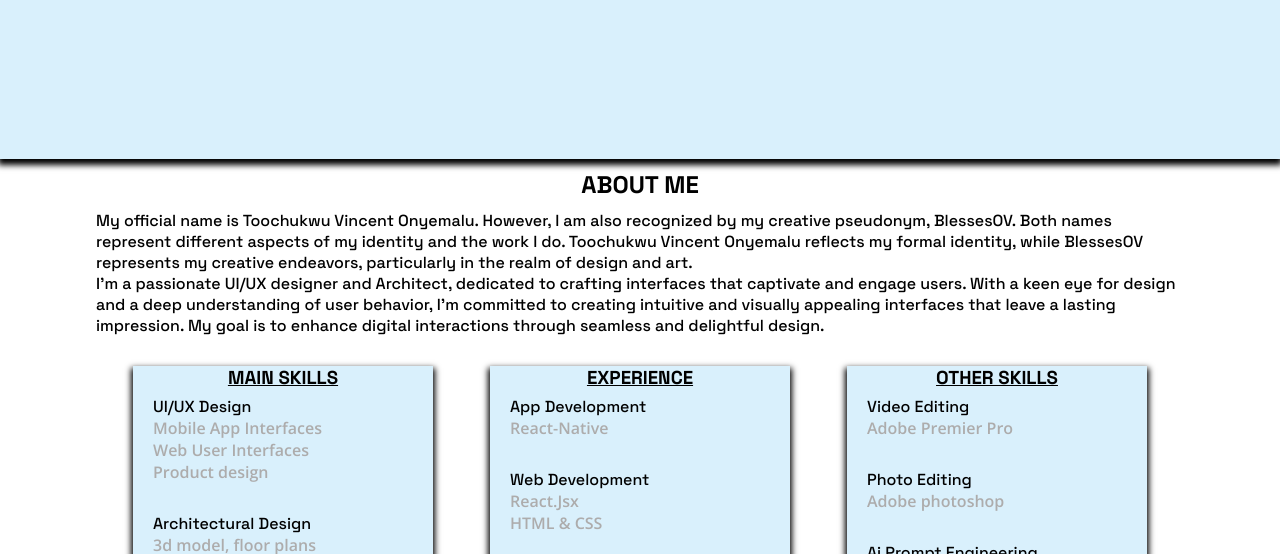
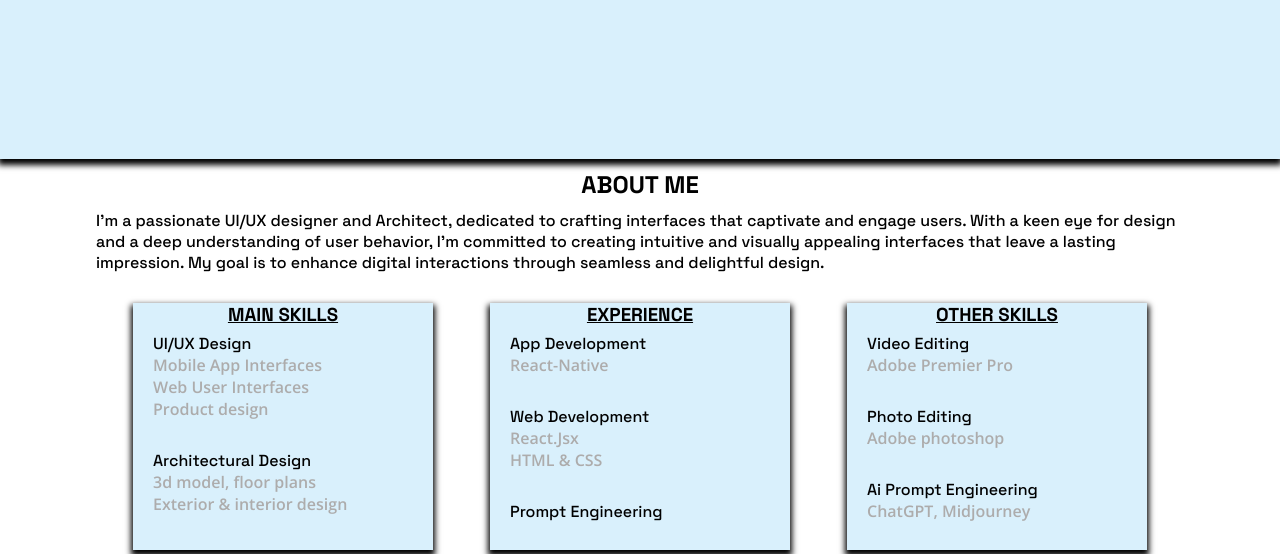
Before and after one commit to blessedov/my-portfolio-website, a plain HTML site: page index.html in a window 1280 px wide. Shown: the part 546-1100 px from the top of the page. Drawn offline with nearby package versions, Linux system fonts and the light colour scheme.

Commit message:
Update index.html

```diff
--- a/index.html
+++ b/index.html
@@ -25,7 +25,7 @@
           <li><a href="#projects">MY PROJECTS</a></li>
           <li><a href="#contact">CONTACT</a></li>
         </ul>
-        <button  class="btn"><a href="assets/Toochukwu-Vincent-Onyemal _Resume.pdf" download> CV/RESUME  <i class="fas fa-download"></i></button></a>
+        <button  class="btn"><a href="assets/toochukwu-onyemalu-resume.pdf" download> CV/RESUME  <i class="fas fa-download"></i></button></a>
       </nav>
       <hr>
     </div>
@@ -67,12 +67,7 @@
 
       <div class="abouttext">
         <h2>ABOUT ME</h2>
-        <p>My official name is Toochukwu Vincent Onyemalu.
-          However, I am also recognized by my creative pseudonym, BlessesOV.
-          Both names represent different aspects of my identity and the work I do.
-          Toochukwu Vincent Onyemalu reflects my formal identity, while BlessesOV represents
-          my creative endeavors, particularly in the realm of design and art.
-          <br>I'm a passionate UI/UX designer and Architect,
+        <p>I'm a passionate UI/UX designer and Architect,
           dedicated to crafting interfaces that captivate and engage users.
           With a keen eye for design and a deep understanding of user behavior,
            I'm committed to creating intuitive and visually appealing interfaces
```
